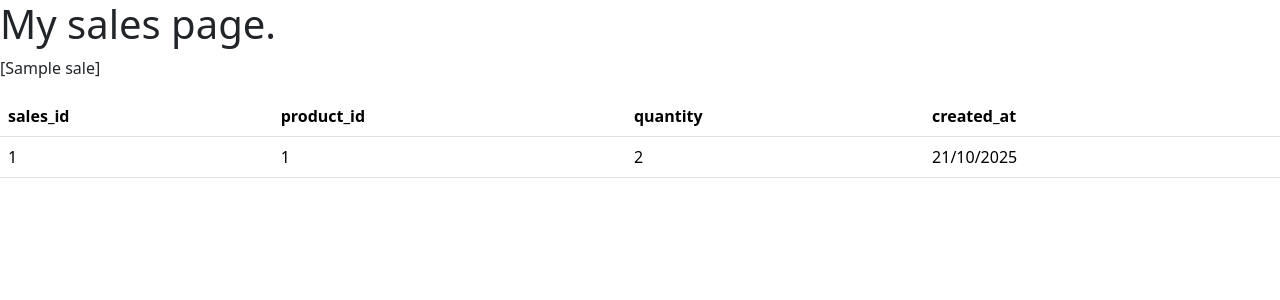
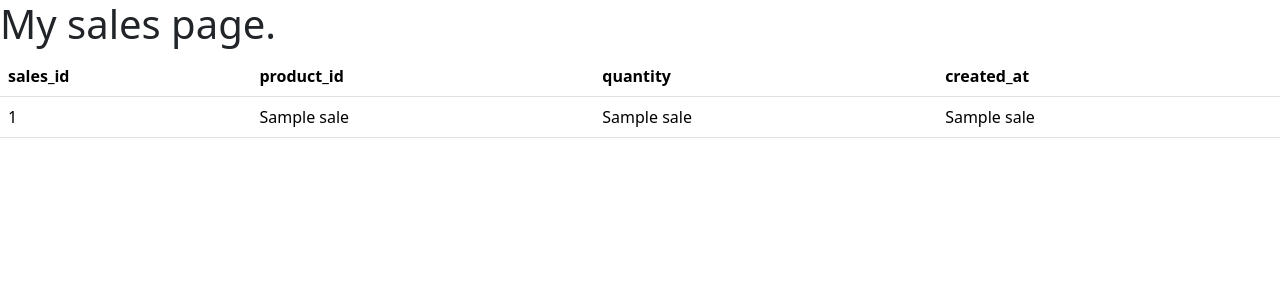
Before and after one commit to kessy-m/duka-project2025, a Flask app: page /sales in a window 1280 px wide. Shown: the top 300 px of the page. Run offline with Flask 3, Linux system fonts and the light colour scheme; a database or web service that is not in the repository returns one stand-in record (values such as "Sample title"); some libraries are stand-ins or nearby versions.

Commit message:
updates on html temp using jinja

```diff
--- a/templates/sales.html
+++ b/templates/sales.html
@@ -11,7 +11,7 @@
 
 <body>
     <h1>My sales page.</h1>
-    <p>{{sales_1}}</p>
+    <!-- <p>{{sales_1}}</p> -->
     <div>
         <table class="table">
             <thead>
@@ -23,12 +23,14 @@
                 </tr>
             </thead>
             <tbody>
+                {% for sale in sales_1 %}
                 <tr>
-                    <td>1</td>
-                    <td>1</td>
-                    <td>2</td>
-                    <td>21/10/2025</td>
+                    <td>{{sale[0]}}</td>
+                    <td>{{sale[1]}}</td>
+                    <td>{{sale[2]}}</td>
+                    <td>{{sale[3]}}</td>
                 </tr>
+                {% endfor %}
             </tbody>
         </table>
 
```
Also changed, not shown: templates/products.html (+7 -5 lines), templates/stock.html (+7 -4 lines).
